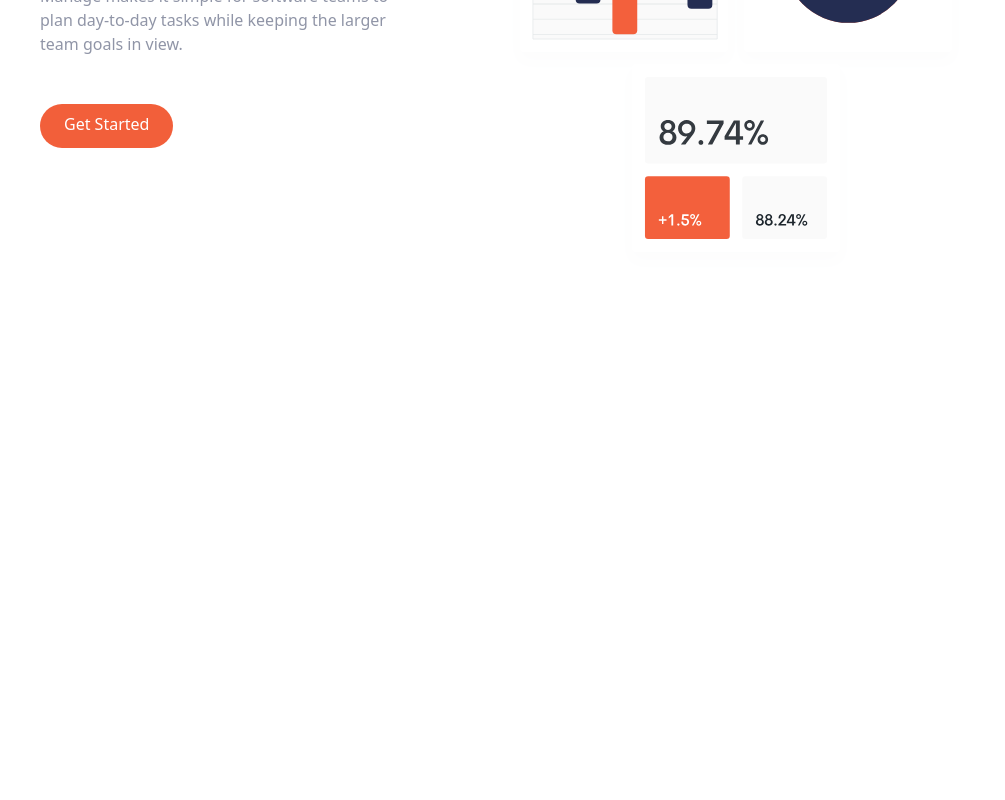
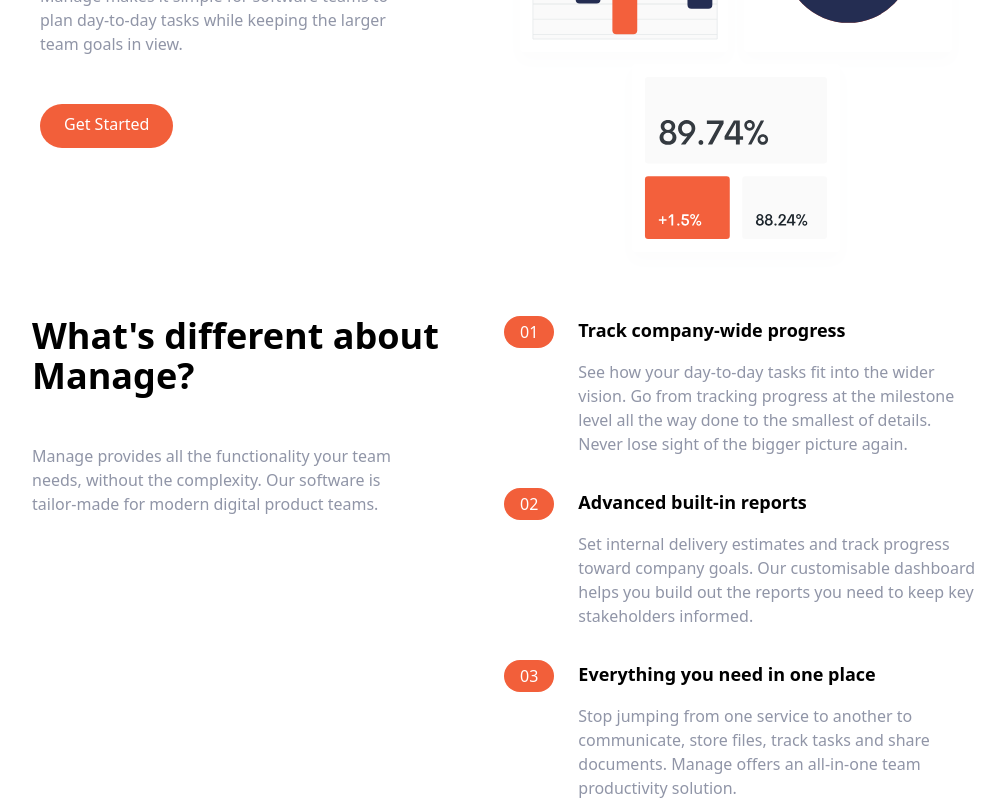
Before and after one commit to yousafsabir/manage-frontendmentor, a React (Create React App) app: page / in a window 1280 px wide. Shown: the part 276-1076 px from the top of the page, without its empty margins (136-1141 px from the left). Before the commit the page ends 800 px from the top, so only its background shows below. Built offline with nearby package versions, Linux system fonts and the light colour scheme.

Commit message:
features section done

```diff
--- a/src/App.js
+++ b/src/App.js
@@ -1,4 +1,5 @@
 import React from "react";
+import Features from "./components/Features";
 import Hero from "./components/Hero";
 import Navbar from "./components/Navbar";
 
@@ -7,6 +8,7 @@ function App() {
         <>
             <Navbar />
             <Hero />
+            <Features />
         </>
     );
 }
--- /dev/null
+++ b/src/components/FeatureArticles.js
@@ -0,0 +1,33 @@
+import React from "react";
+import PropTypes from "prop-types";
+
+const FeatureArticles = (props) => {
+    return (
+        <article className="flex flex-col space-y-3 md:flex-row md:space-x-6 md:space-y-0">
+            {/* Heading */}
+            <div className="rounded-l-full bg-brightRedSupLight md:bg-transparent">
+                <div className="flex items-center space-x-2">
+                    <div className="rounded-full bg-brightRed px-4 py-2 text-white md:py-1">
+                        {props.number}
+                    </div>
+                    <h3 className="text-lg font-bold md:hidden">
+                        {props.heading}
+                    </h3>
+                </div>
+            </div>
+            <div>
+                <h3 className="mb-4 hidden text-lg font-bold md:block">
+                    {props.heading}
+                </h3>
+                <p className="max-w-md text-darkGrayishBlue">{props.text}</p>
+            </div>
+        </article>
+    );
+};
+FeatureArticles.propTypes = {
+    number: PropTypes.string,
+    heading: PropTypes.string,
+    text: PropTypes.string,
+};
+
+export default FeatureArticles;
--- /dev/null
+++ b/src/components/Features.js
@@ -0,0 +1,51 @@
+import React from "react";
+import FeatureArticles from "./FeatureArticles";
+
+const Features = () => {
+    return (
+        // features section
+        <section id="Features">
+            {/* flex container */}
+            <div className="container mx-auto mt-10 flex flex-col space-y-12 px-4 md:flex-row md:space-y-0">
+                {/* What's different */}
+                <div className="flex flex-col space-y-12 md:w-1/2">
+                    <h2 className="max-w-md text-center text-4xl font-bold md:text-left">
+                        What's different about Manage?
+                    </h2>
+                    <p className="max-w-sm text-center text-darkGrayishBlue md:text-left">
+                        Manage provides all the functionality your team needs,
+                        without the complexity. Our software is tailor-made for
+                        modern digital product teams.
+                    </p>
+                </div>
+                {/* Numbered List */}
+                <div className="flex flex-col space-y-8 md:w-1/2">
+                    <FeatureArticles
+                        number="01"
+                        heading="Track company-wide progress"
+                        text="See how your day-to-day tasks fit into the wider vision. Go
+                        from tracking progress at the milestone level all the way
+                        done to the smallest of details. Never lose sight of the
+                        bigger picture again."
+                    />
+                    <FeatureArticles
+                        number="02"
+                        heading="Advanced built-in reports"
+                        text="Set internal delivery estimates and track progress toward
+                        company goals. Our customisable dashboard helps you build out
+                        the reports you need to keep key stakeholders informed."
+                    />
+                    <FeatureArticles
+                        number="03"
+                        heading="Everything you need in one place"
+                        text="Stop jumping from one service to another to communicate, store
+                        files, track tasks and share documents. Manage offers an
+                        all-in-one team productivity solution."
+                    />
+                </div>
+            </div>
+        </section>
+    );
+};
+
+export default Features;
```
